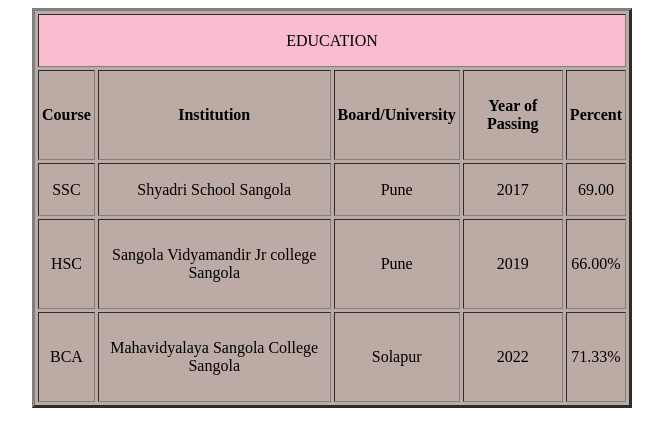
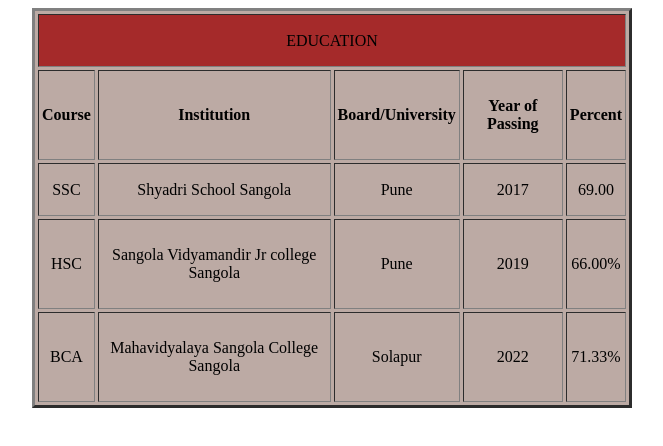
Before and after one commit to ManjeetGawali1451/MyProfile, a plain HTML site: page education.html in a window 1280 px wide. In both pictures the pointer is over the element "EDUCATION". Shown: the whole page, without its empty margins (308-971 px from the left). Drawn offline with Linux system fonts and the light colour scheme.

Commit message:
addedhovertodatacell
addedhovertodatacell

```diff
--- a/education.html
+++ b/education.html
@@ -4,6 +4,12 @@
     <meta charset="UTF-8">
     <meta name="viewport" content="width=device-width, initial-scale=1.0">
     <title>Document</title>
+<style>
+td:hover{
+            background-color: brown;
+    }
+</style>
+
 </head>
 <body>
 <table border="3px" align="center"height="400px"width="600px"cellspacing="3px"
```
